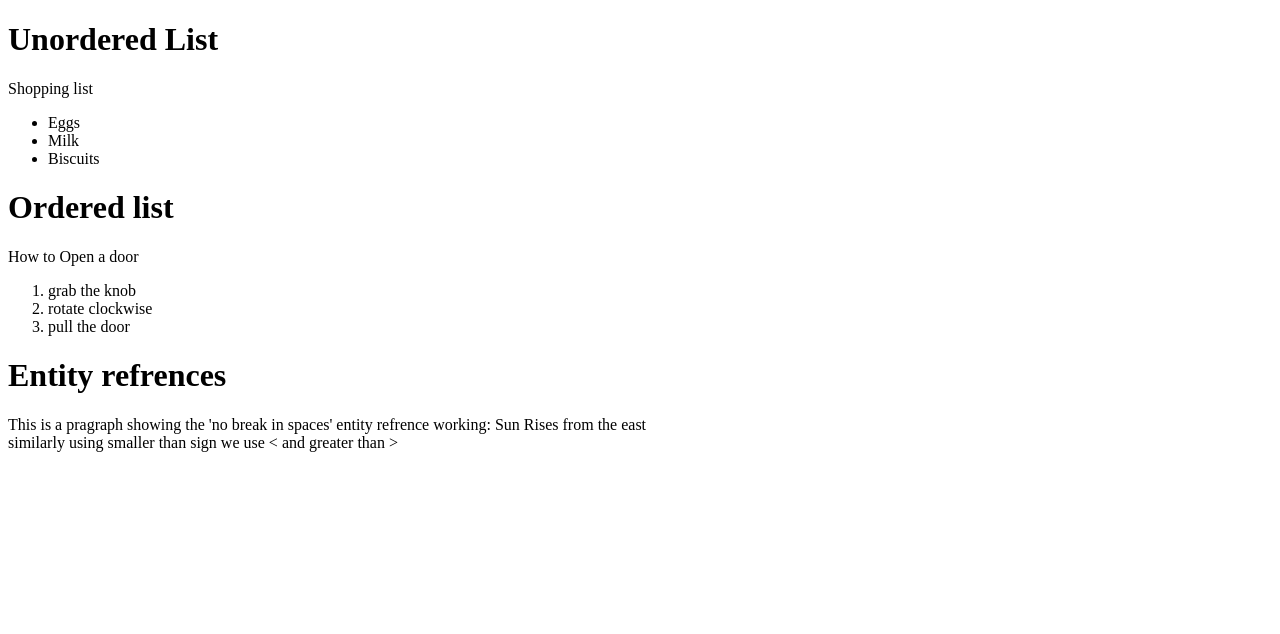
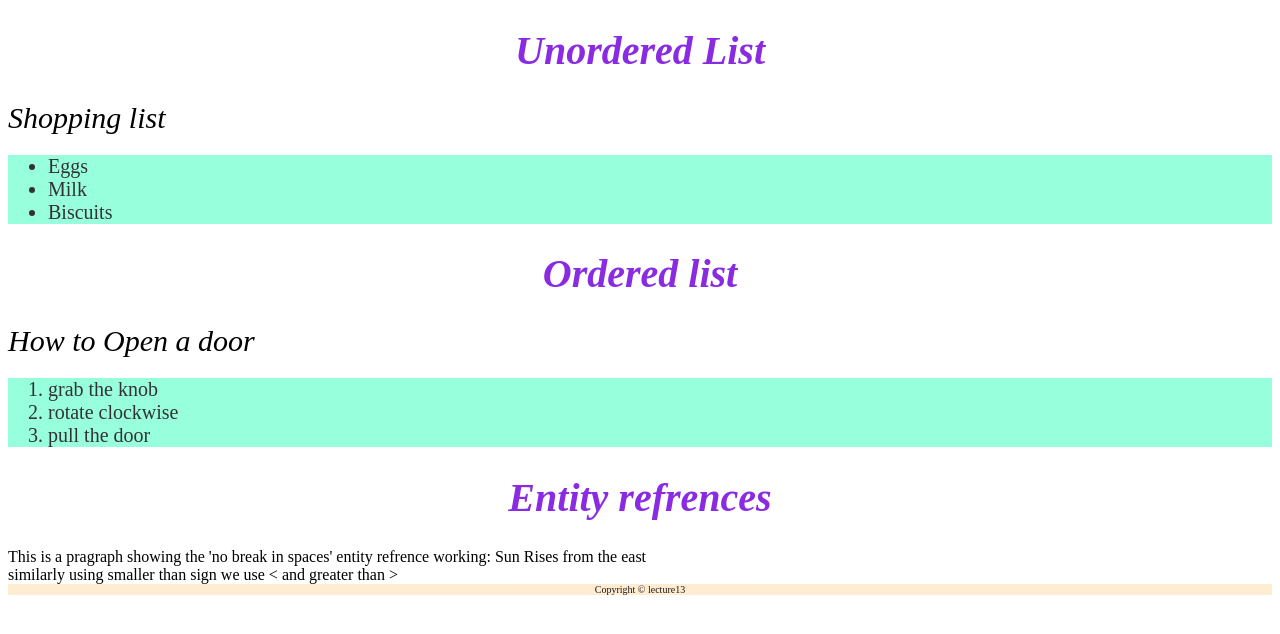
Before and after one commit to Medeep99/Coursera-test, a plain HTML site: page HTML-learning/lecture7&8.html in a window 1280 px wide. Drawn offline with Linux system fonts and the light colour scheme.

Commit message:
CSS Practice

```diff
--- /dev/null
+++ b/CSS-learning/lecture13.css
@@ -0,0 +1,25 @@
+h1 {
+    color: blueviolet;
+    text-align: center;
+    font-size: 40px;
+    font-style: oblique;
+}
+
+.list {
+    color: black;
+    font-size: 20px;
+    background-color: aquamarine;
+    opacity: 0.8;
+}
+
+#copyright {
+    text-align: center;
+    font-size: 10px;
+    background-color: blanchedalmond;
+    opacity: 0.9;
+}
+
+section {
+    font-size: 30px;
+    font-style: italic;
+}
--- /dev/null
+++ b/CSS-learning/lectureto15.css
@@ -0,0 +1,51 @@
+h1 {
+    font-size: 50px;
+    text-align: center;
+    text-decoration: underline;
+    color: rgb(249, 7, 124);
+}
+
+h3 {
+    text-align: left;
+    font-size: 30px;
+    text-decoration: underline;
+}
+
+h2 {
+    font-size: 40px;
+}
+
+ol {
+    list-style: none;
+    text-align: center;
+}
+
+ul {
+    list-style: none;
+    text-align: left;
+}
+
+ol>li>a:link,
+a:visited {
+    list-style: none;
+    text-decoration: none;
+    display: block;
+    color: blue;
+    border: 1px black;
+    background-color: rgb(249, 59, 11);
+    margin-bottom: 2px;
+    width: 150px;
+    margin-left: 43%;
+}
+
+a:hover,
+a:active {
+    color: rgb(4, 249, 208);
+}
+
+body section>h3 {
+    display: block;
+    width: max-content;
+    text-align: left;
+    background-color: rgb(232, 13, 93);
+}
--- a/HTML-learning/lecture7&8.html
+++ b/HTML-learning/lecture7&8.html
@@ -1,12 +1,16 @@
 <!doctype html>
 <html>
-<meta charset="utf-8">
-<title>Lecture 7</title>
+
+<head>
+    <meta charset="utf-8">
+    <title>Lecture 7</title>
+    <link rel="stylesheet" href="../CSS-learning/lecture13.css">
+</head>
 
 <body>
     <h1>Unordered List</h1>
     <section>Shopping list</section>
-    <ul>
+    <ul class="list">
         <li>Eggs</li>
         <li>Milk</li>
         <li>Biscuits</li>
@@ -14,7 +18,7 @@
 
     <h1>Ordered list</h1>
     <section>How to Open a door</section>
-    <ol>
+    <ol class="list">
         <li>grab the knob</li>
         <li>rotate clockwise</li>
         <li>pull the door</li>
@@ -23,6 +27,7 @@
     <div>This is a pragraph showing the 'no break in spaces' entity refrence working:
         Sun&nbsp;Rises&nbsp;from&nbsp;the&nbsp;east&nbsp;</div>
     <div>similarly using smaller than sign we use &lt; and greater than &gt; </div>
+    <div id="copyright">Copyright &#169; lecture13</div>
 </body>
 
 </html>
```
Also changed, not shown: HTML-learning/lecture6.html (+1 -0 lines), HTML-learning/lecture9.html (+7 -6 lines).
